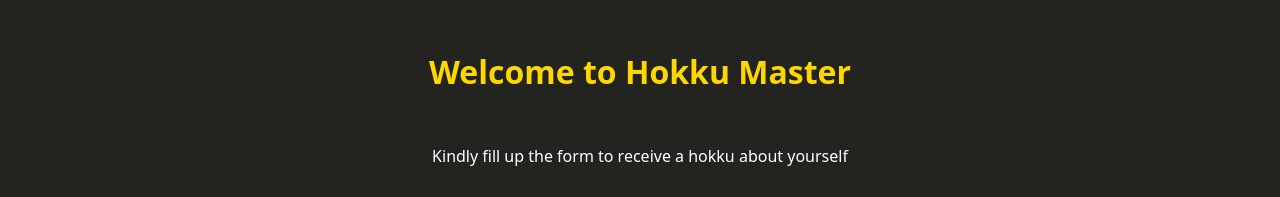
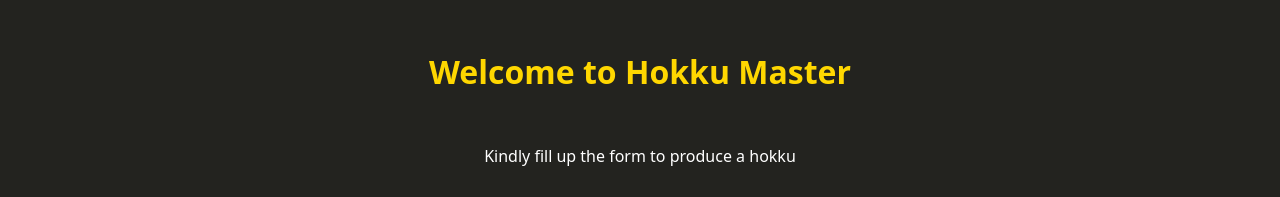
Before and after one commit to ellias-dev/aimessages, a website: page views/index.html in a window 1280 px wide. Shown: the top 197 px of the page. Drawn offline with Linux system fonts and the light colour scheme; files that its build step writes are made by us from their sources.

Commit message:
html rephrase

```diff
--- a/views/index.html
+++ b/views/index.html
@@ -10,7 +10,7 @@
 <body>
     <main>
         <h1>Welcome to Hokku Master</h1>
-        <p>Kindly fill up the form to receive a hokku about yourself</p>
+        <p>Kindly fill up the form to produce a hokku</p>
 
         <form action="/usersend" method="POST">
 
```
